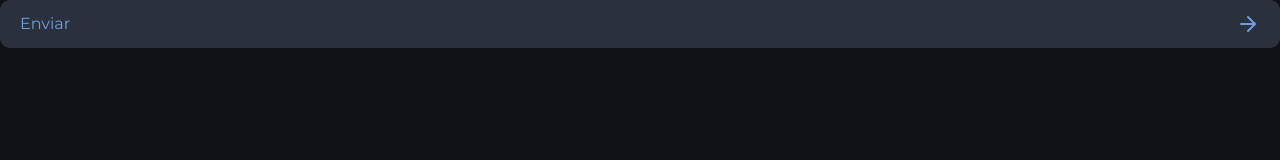
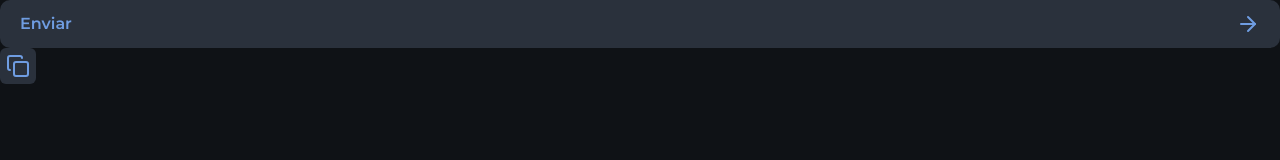
Before and after one commit to pduartesilva2005/nlw-connect-react, a Next.js app: page / in a window 1280 px wide. Shown: the top 160 px of the page. Built offline with nearby package versions, Linux system fonts and the light colour scheme.

Commit message:
Create the component IconButton

```diff
--- a/src/app/page.tsx
+++ b/src/app/page.tsx
@@ -1,5 +1,6 @@
 import { Button } from "@/components/button";
-import { ArrowRight } from "lucide-react";
+import { IconButton } from "@/components/icon-button";
+import { ArrowRight, Copy } from "lucide-react";
 
 export default function Home() {
   return (
@@ -8,6 +9,10 @@
         Enviar
         <ArrowRight />
       </Button>
+
+      <IconButton>
+        <Copy />
+      </IconButton>
     </main>
   );
 }
--- a/src/components/button.tsx
+++ b/src/components/button.tsx
@@ -6,7 +6,7 @@
 
 export function Button(props: ButtonProps) {
   return (
-    <button className="flex items-center justify-between px-5 h-12 bg-gray-500 text-blue rounded-xl w-full cursor-pointer transition-colors duration-300 hover:bg-blue hover:text-gray-900">
+    <button className="flex items-center justify-between px-5 h-12 bg-gray-500 font-semibold text-blue rounded-xl w-full cursor-pointer transition-colors duration-300 hover:bg-blue hover:text-gray-900">
       {props.children}
     </button>
   );
--- /dev/null
+++ b/src/components/icon-button.tsx
@@ -0,0 +1,13 @@
+import { ReactNode } from "react";
+
+interface IconButtonProps {
+  children: ReactNode;
+}
+
+export function IconButton(props: IconButtonProps) {
+  return (
+    <button className="p-1.5 bg-gray-500 text-blue rounded-md cursor-pointer transition-colors duration-300 hover:bg-blue hover:text-gray-900">
+      {props.children}
+    </button>
+  );
+}
```
